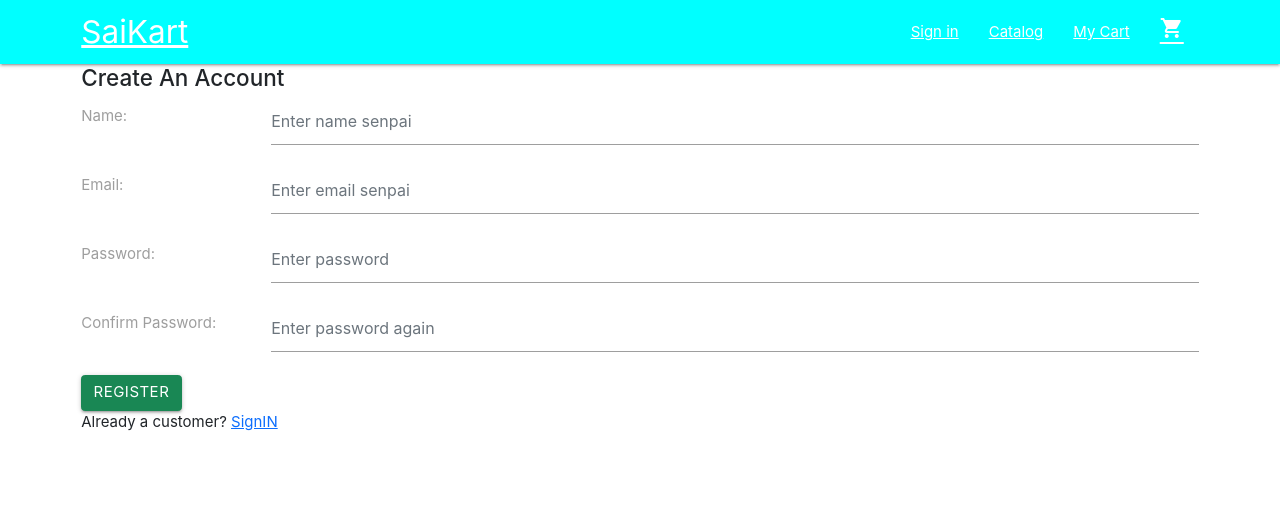
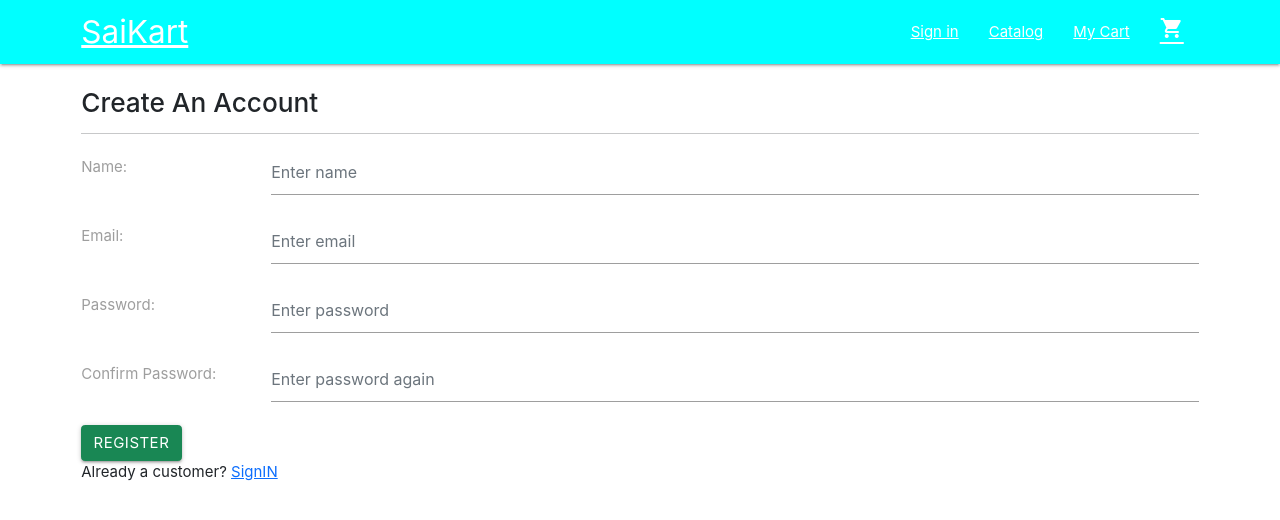
Before and after one commit to ssseru/eCommerce-Solution, a React (Create React App) app in the folder client/: page /register in a window 1280 px wide. Shown: the top 520 px of the page. Built offline with nearby package versions, Linux system fonts and the light colour scheme; the HTML template or start-up script is replaced by a standard one.

Commit message:
small form changes

```diff
--- a/client/src/components/NavbarComponent.js
+++ b/client/src/components/NavbarComponent.js
@@ -41,7 +41,7 @@ function NavbarComponent() {
               <Link to="/">My Cart</Link>
             </li>
             <li>
-              <Link to="/cart">
+              <Link to="/">
                 <i className="material-icons">shopping_cart</i>
               </Link>
             </li>
--- a/client/src/components/ProductsComponent.js
+++ b/client/src/components/ProductsComponent.js
@@ -57,9 +57,9 @@ function ProductsComponent(props) {
           <CardBody>
             <CardTitle tag="h5">{product.name}</CardTitle>
             <CardSubtitle tag="h6" className="mb-2 text-muted">
-              {product.name}
+              {product.brand}
             </CardSubtitle>
-            <CardText>{product.description}</CardText>
+            <CardText>{product.category}</CardText>
           </CardBody>
         </Card>
       </Container>
--- a/client/src/components/RegisterComponent.js
+++ b/client/src/components/RegisterComponent.js
@@ -54,10 +54,12 @@ function RegisterComponent(props) {
 
   return (
     <>
+      <br />
       <Container>
         <Form onSubmit={submitHandler}>
           <div>
-            <h4>Create An Account</h4>
+            <h3>Create An Account</h3>
+            <hr />
             {/* {loading && <LoadingBox />}
           {error && <MessageBox variant="danger">{error}</MessageBox>} */}
           </div>
@@ -69,7 +71,7 @@ function RegisterComponent(props) {
               <Input
                 type="text"
                 id="name"
-                placeholder="Enter name senpai"
+                placeholder="Enter name"
                 value={name}
                 required
                 onChange={(e) => setName(e.target.value)}
@@ -84,7 +86,7 @@ function RegisterComponent(props) {
               <Input
                 type="email"
                 id="email"
-                placeholder="Enter email senpai"
+                placeholder="Enter email"
                 value={email}
                 required
                 onChange={(e) => setEmail(e.target.value)}
--- a/client/src/components/SignInComponent.js
+++ b/client/src/components/SignInComponent.js
@@ -46,8 +46,11 @@ function SignInComponent(props) {
   }, [userInfo, redirect, props.history]);
 
   return (
+    <>
+      <br />
       <Container>
-      <h1>Sign In</h1>
+        <h3>Sign In</h3>
+        <hr />
         <Form onSubmit={submitHandler}>
           <FormGroup row>
             <Label for="email" md={2}>
@@ -57,7 +60,7 @@ function SignInComponent(props) {
               <Input
                 type="email"
                 id="email"
-              placeholder="Enter email senpai"
+                placeholder="Enter email"
                 value={email}
                 required
                 onChange={(e) => setEmail(e.target.value)}
@@ -90,6 +93,7 @@ function SignInComponent(props) {
           New customer? <Link to={`/register`}>Create your account</Link>
         </div>
       </Container>
+    </>
   );
 }
 
```
Lines whose indentation alone changed are shown as unchanged.
